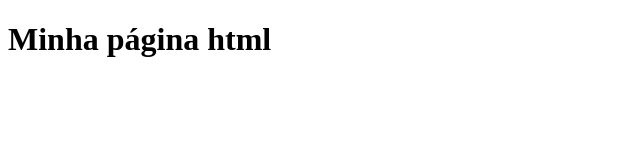
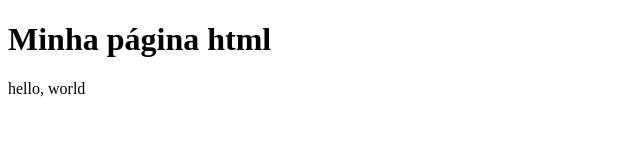
Before and after one commit to Viniiirj/Projeto-Teste, a plain HTML site: page index.html in a window 1280 px wide. Shown: the full height of the page, 0-640 px from the left. Drawn offline with Linux system fonts and the light colour scheme.

Commit message:
Update index.html

```diff
--- a/index.html
+++ b/index.html
@@ -7,5 +7,6 @@
 </head>
 <body>
     <h1>Minha página html</h1>
+    <p>hello, world</p>
 </body>
 </html>
```
